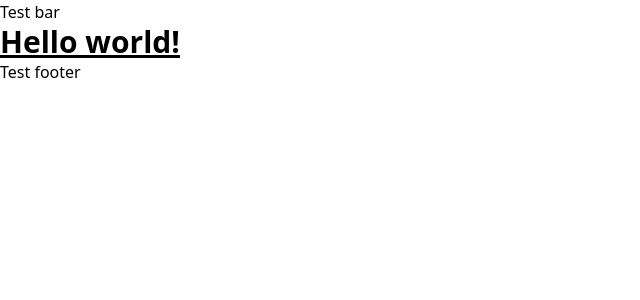
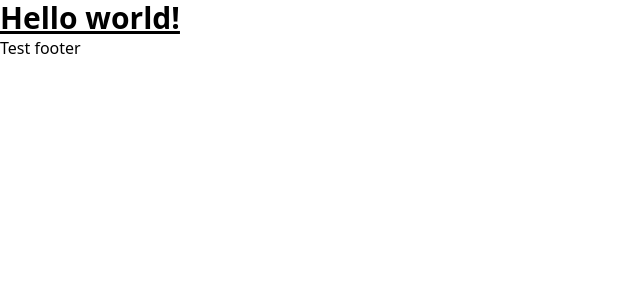
Before and after one commit to jmptsilva/CV-site, a Next.js app: page / in a window 1280 px wide. Shown: the top 300 px of the page, without its empty margins (0-640 px from the left). Built offline with nearby package versions, Linux system fonts and the light colour scheme.

Commit message:
Changed the Navbar content

```diff
--- a/components/common/navbar.jsx
+++ b/components/common/navbar.jsx
@@ -3,7 +3,9 @@ import React from 'react';
 export default function Navbar() {
     return (
         <>
-        <p>Test bar</p>
+        <div className='navbar'>
+
+        </div>
         </>
     )
 }
--- a/pages/index.jsx
+++ b/pages/index.jsx
@@ -1,5 +1,5 @@
 
-export default function Index() {
+export default function Home() {
   return (
     <>
       <h1 className="text-3xl font-bold underline">Hello world!</h1>
```
